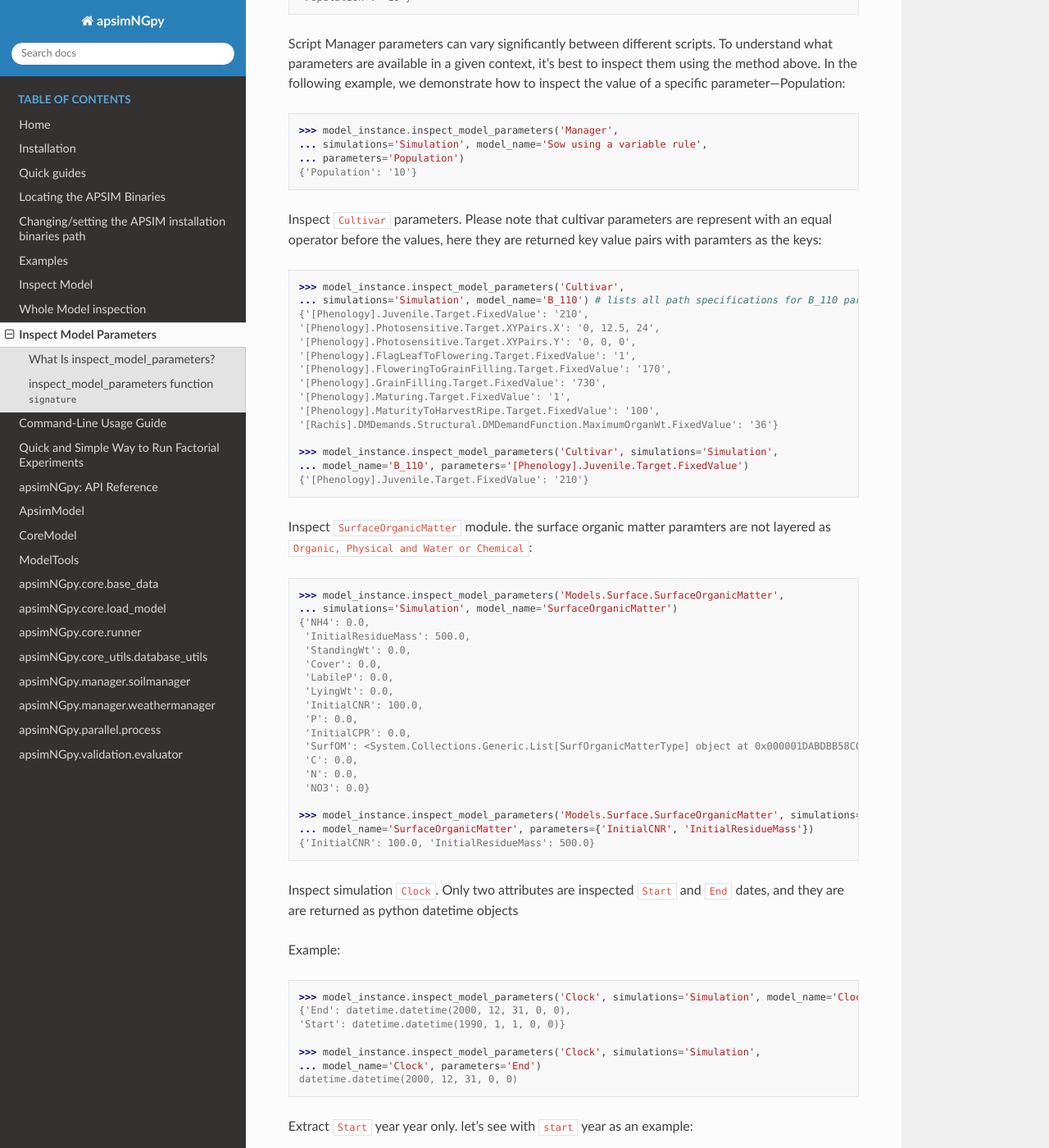
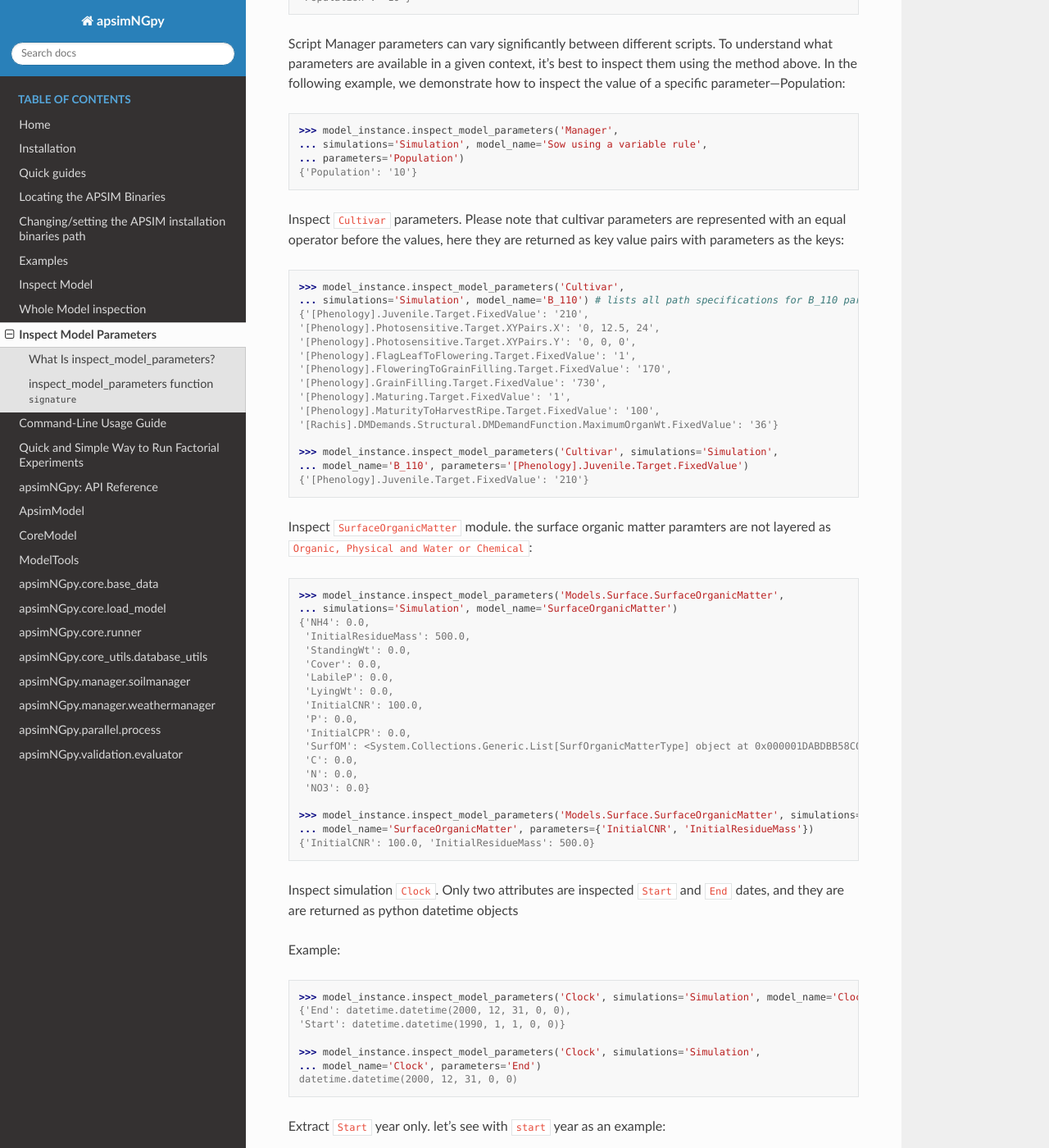
Before and after one commit to MAGALA-RICHARD/documentation-example, a Sphinx documentation site: the page built from doc/inspect_model_parameters.rst, in a window 1280 px wide and 1400 px high, scrolled down 3855 px. Shown: the whole window at 82% size. Built offline with Sphinx 7.4.7 and the Read the Docs theme 3.1.0, drawn with Linux system fonts in a browser that asks for light colours; some of the changed text lies outside the part shown.

```diff
--- a/doc/inspect_model_parameters.rst
+++ b/doc/inspect_model_parameters.rst
@@ -194,8 +194,8 @@
         ... parameters='Population')
         {'Population': '10'}
 
-Inspect ``Cultivar`` parameters. Please note that cultivar parameters are represent with an equal operator before the values,
-here they are returned key value pairs with paramters as the keys::
+Inspect ``Cultivar`` parameters. Please note that cultivar parameters are represented with an equal operator before the values,
+here they are returned as key value pairs with parameters as the keys::
 
         >>> model_instance.inspect_model_parameters('Cultivar',
         ... simulations='Simulation', model_name='B_110') # lists all path specifications for B_110 parameters abd their values
@@ -247,7 +247,7 @@
         ... model_name='Clock', parameters='End')
         datetime.datetime(2000, 12, 31, 0, 0)
 
-Extract ``Start`` year year only. let's see with ``start`` year as an example::
+Extract ``Start`` year only. let's see with ``start`` year as an example::
 
         >>> model_instance.inspect_model_parameters('Clock', simulations='Simulation',
         ... model_name='Clock', parameters='Start').year
@@ -256,7 +256,7 @@
 Extract  ``End`` year only::
 
         >>> model_instance.inspect_model_parameters('Clock', simulations='Simulation',
-        ... model_name='Clock', parameters='End').year # gets the start year only
+        ... model_name='Clock', parameters='End').year
         2000
 
 For this model_type, argument values to parameters can be ``start_date, end, End, Start, end_date, start``. All will return the same thing, respectively.
```
